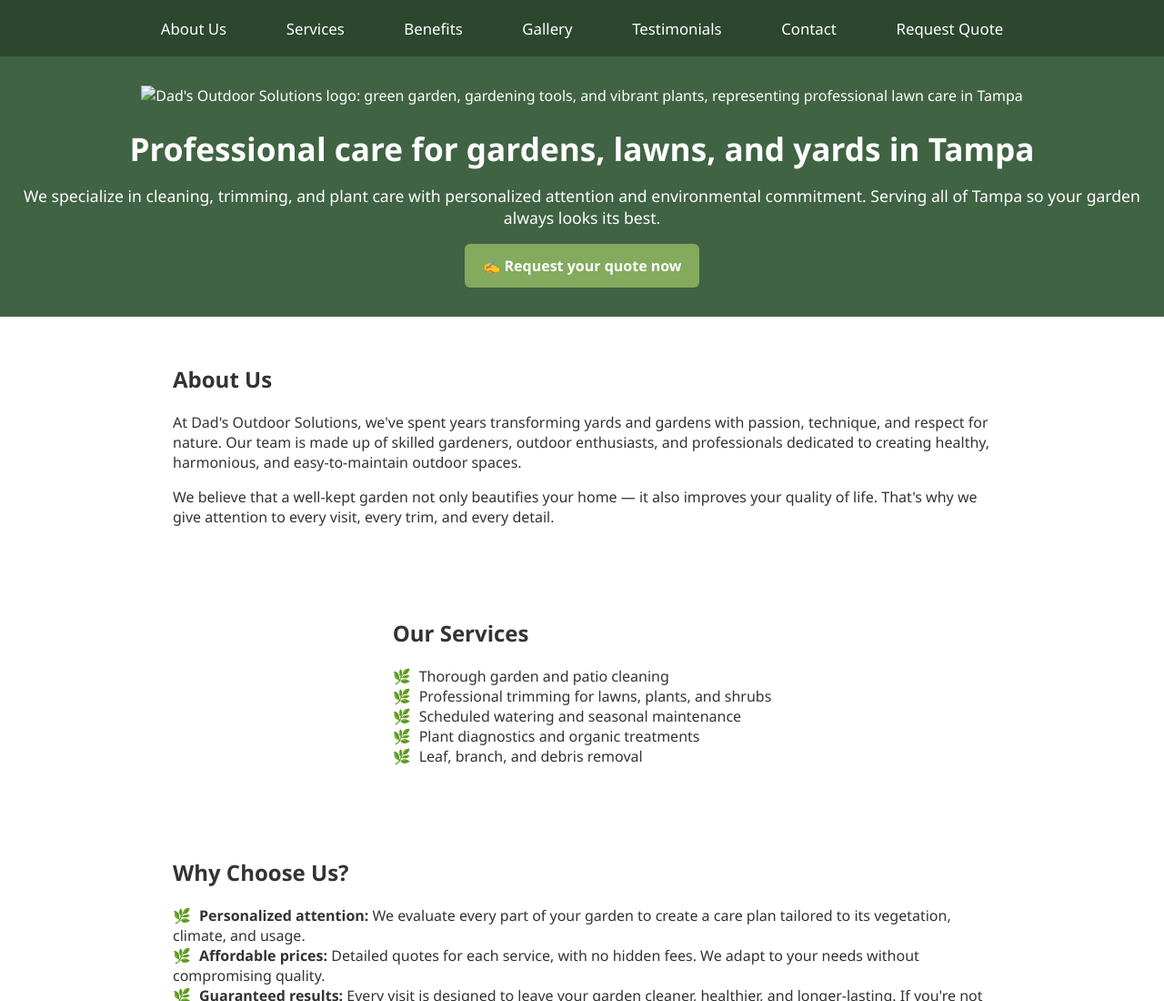
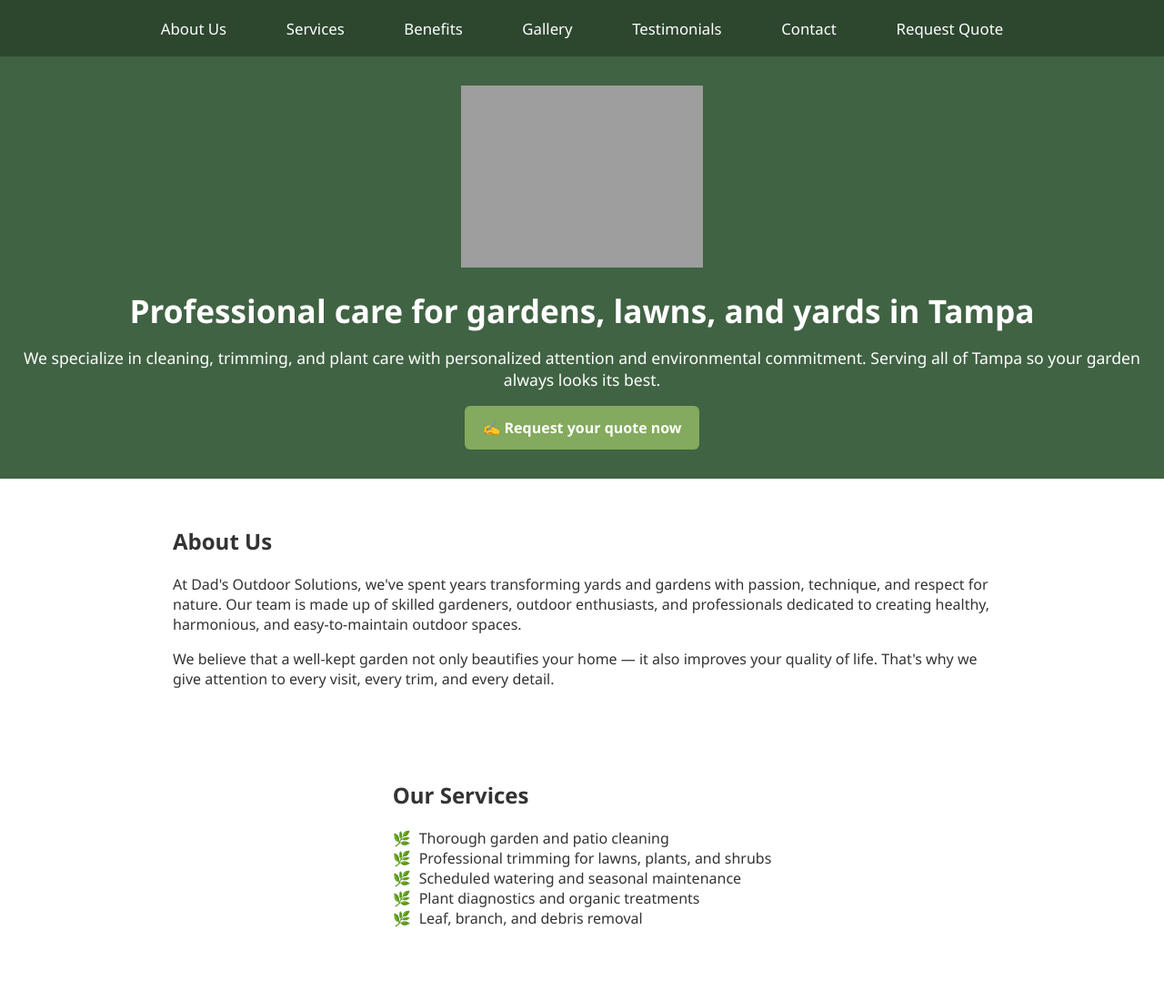
Before and after one commit to jkwolf06/dads-lawn-care, a plain HTML site: page index.html in a window 1280 px wide. Shown: the top 1100 px of the page at 91% size. Drawn offline with Linux system fonts and the light colour scheme; the site is published under a folder, as on GitHub Pages, so addresses that start at the root find nothing.

Commit message:
Update index.html

```diff
--- a/index.html
+++ b/index.html
@@ -213,7 +213,7 @@
 
     <header>
       <div style="display: flex; flex-direction: column; align-items: center;">
-        <img src="/img/logo.jpg" alt="Dad's Outdoor Solutions logo: green garden, gardening tools, and vibrant plants, representing professional lawn care in Tampa" style="max-height: 200px; margin-bottom: 1em;">
+        <img src="img/logo.jpg" alt="Dad's Outdoor Solutions logo: green garden, gardening tools, and vibrant plants, representing professional lawn care in Tampa" style="max-height: 200px; margin-bottom: 1em;">
         <h1>Professional care for gardens, lawns, and yards in Tampa</h1>
         <p>We specialize in cleaning, trimming, and plant care with personalized attention and environmental commitment. Serving all of Tampa so your garden always looks its best.</p>
         <a href="formulario.html">✍️ Request your quote now</a>
```
